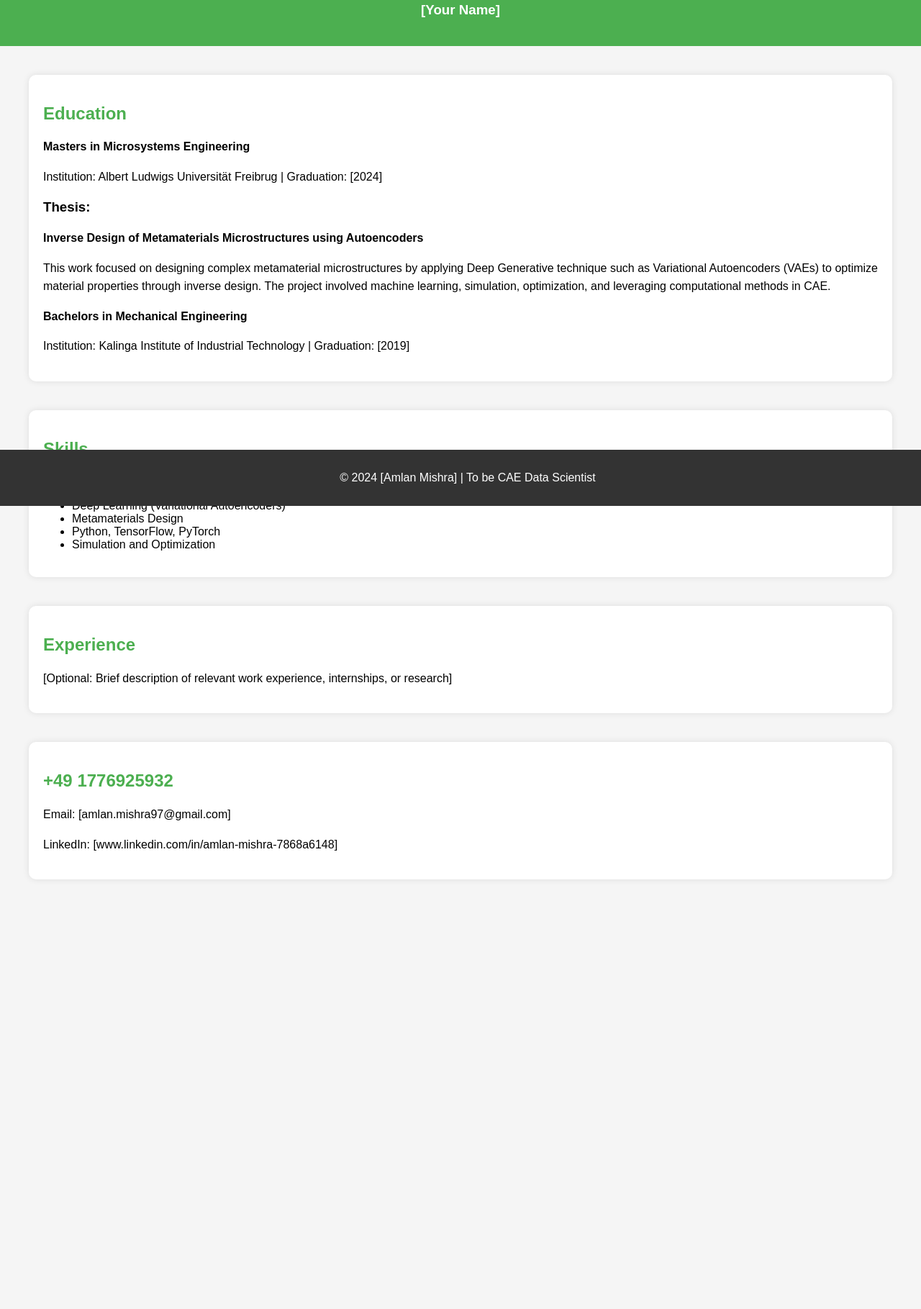
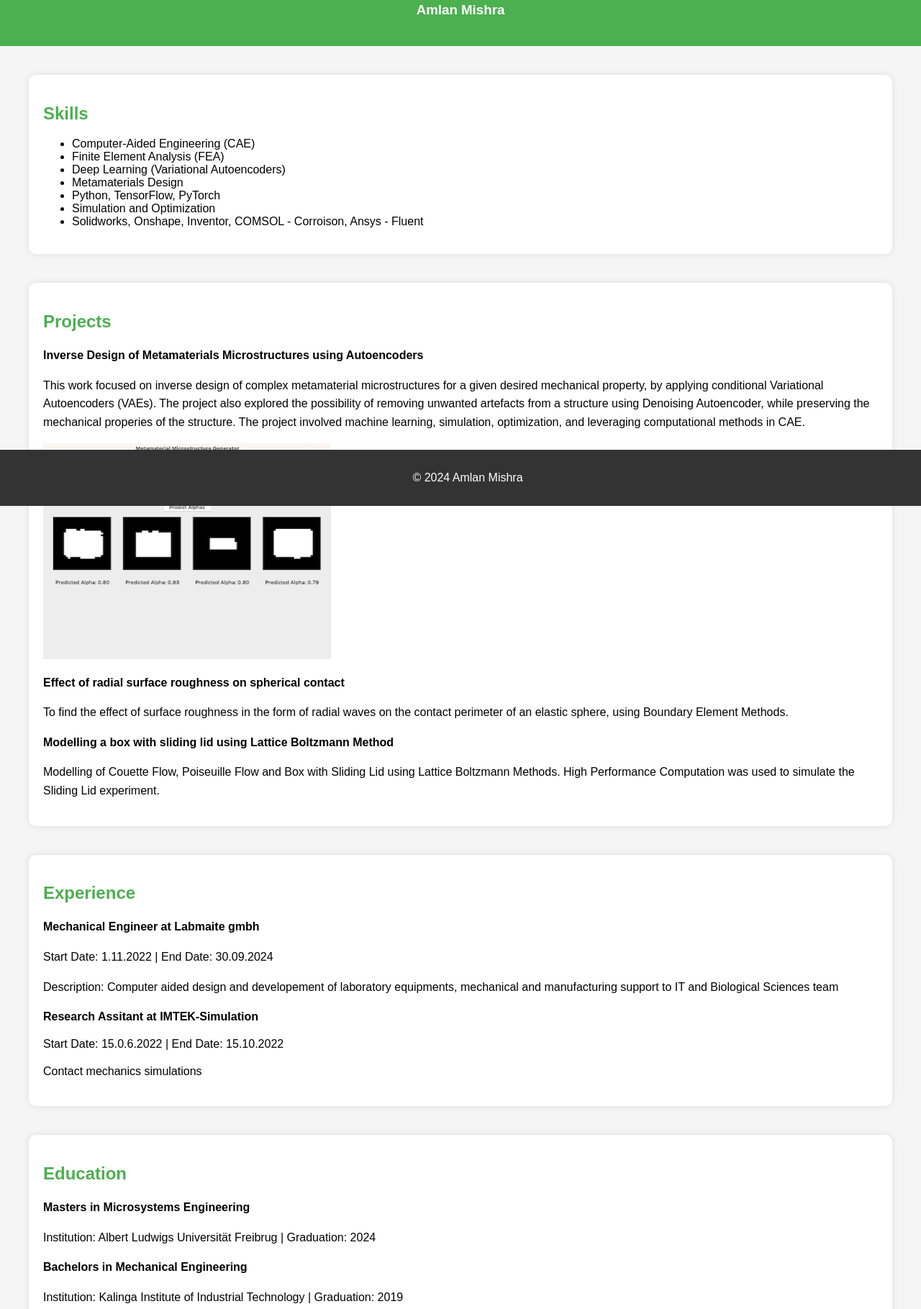
Before and after one commit to mishramlan/mishramlan.github.io, a plain HTML site: page index.html in a window 1280 px wide. Shown: the part 97-1916 px from the top of the page at 72% size. Before the commit the page ends 1359 px from the top, so only its background shows below. Drawn offline with Linux system fonts and the light colour scheme.

Commit message:
Update index.html

```diff
--- a/index.html
+++ b/index.html
@@ -45,23 +45,9 @@
 
     <header>
         <h1>Profile: CAE Data Scientist</h1>
-        <h3>[Your Name]</h3>
+        <h3>Amlan Mishra</h3>
     </header>
 
-    <section>
-        <h2>Education</h2>
-        <p><strong>Masters in Microsystems Engineering</strong></p>
-        <p>Institution: Albert Ludwigs Universität Freibrug | Graduation: [2024]</p>
-
-        <h3>Thesis:</h3>
-        <p><strong>Inverse Design of Metamaterials Microstructures using Autoencoders</strong></p>
-        <p>This work focused on designing complex metamaterial microstructures by applying Deep Generative technique such as Variational Autoencoders (VAEs) to optimize material properties through inverse design. The project involved machine learning, simulation, optimization, and leveraging computational methods in CAE.</p>
-
-        <p><strong>Bachelors in Mechanical Engineering</strong></p>
-        <p>Institution: Kalinga Institute of Industrial Technology | Graduation: [2019]</p>
-
-
-    </section>
 
     <section>
         <h2>Skills</h2>
@@ -72,22 +58,49 @@
             <li>Metamaterials Design</li>
             <li>Python, TensorFlow, PyTorch</li>
             <li>Simulation and Optimization</li>
+            <li>Solidworks, Onshape, Inventor, COMSOL - Corroison, Ansys - Fluent</li>
         </ul>
     </section>
 
     <section>
+        <h2>Projects</h2>
+        <p><strong>Inverse Design of Metamaterials Microstructures using Autoencoders</strong></p>
+        <p>This work focused on inverse design of complex metamaterial microstructures for a given desired mechanical property, by applying conditional Variational Autoencoders (VAEs). The project also explored the possibility of removing unwanted artefacts from a structure using Denoising Autoencoder, while preserving the mechanical properies of the structure. The project involved machine learning, simulation, optimization, and leveraging computational methods in CAE.</p>
+        <img src="widget_demo0.8.png" alt="A snippet from a metamaterial microstructure design widget" width="400" height="300">
+        <p><strong>Effect of radial surface roughness on spherical contact </strong></p>
+        <p>To find the effect of surface roughness in the form of radial waves on the contact perimeter of an elastic sphere, using Boundary Element Methods.
+
+        <p><strong>Modelling a box with sliding lid using Lattice Boltzmann Method </strong></p>
+        <p>Modelling of Couette Flow, Poiseuille Flow and Box with Sliding Lid using Lattice Boltzmann Methods. High Performance Computation was used to simulate the Sliding Lid experiment.</p>
+    </section>
+
+    <section>
         <h2>Experience</h2>
-        <p>[Optional: Brief description of relevant work experience, internships, or research]</p>
+        <p><strong>Mechanical Engineer at Labmaite gmbh</strong></p>
+        <p>Start Date: 1.11.2022 | End Date: 30.09.2024 </p>
+        <p>Description: Computer aided design and developement of laboratory equipments, mechanical and manufacturing support to IT and Biological Sciences team</p>
+
+        <p><strong>Research Assitant at IMTEK-Simulation</strong></p>
+        Start Date: 15.0.6.2022 | End Date: 15.10.2022
+        <p>Contact mechanics simulations</p>
+    </section>
+    <section>
+        <h2>Education</h2>
+        <p><strong>Masters in Microsystems Engineering</strong></p>
+        <p>Institution: Albert Ludwigs Universität Freibrug | Graduation: 2024</p>
+
+        <p><strong>Bachelors in Mechanical Engineering</strong></p>
+        <p>Institution: Kalinga Institute of Industrial Technology | Graduation: 2019</p>
     </section>
 
     <section>
         <h2>+49 1776925932</h2>
-        <p>Email: [amlan.mishra97@gmail.com]</p>
-        <p>LinkedIn: [www.linkedin.com/in/amlan-mishra-7868a6148]</p>
+        <p>Email: amlan.mishra97@gmail.com</p>
+        <p>LinkedIn: www.linkedin.com/in/amlan-mishra-7868a6148</p>
     </section>
 
     <footer>
-        <p>&copy; 2024 [Amlan Mishra] | To be CAE Data Scientist</p>
+        <p>&copy; 2024 Amlan Mishra</p>
     </footer>
 
 </body>
```
